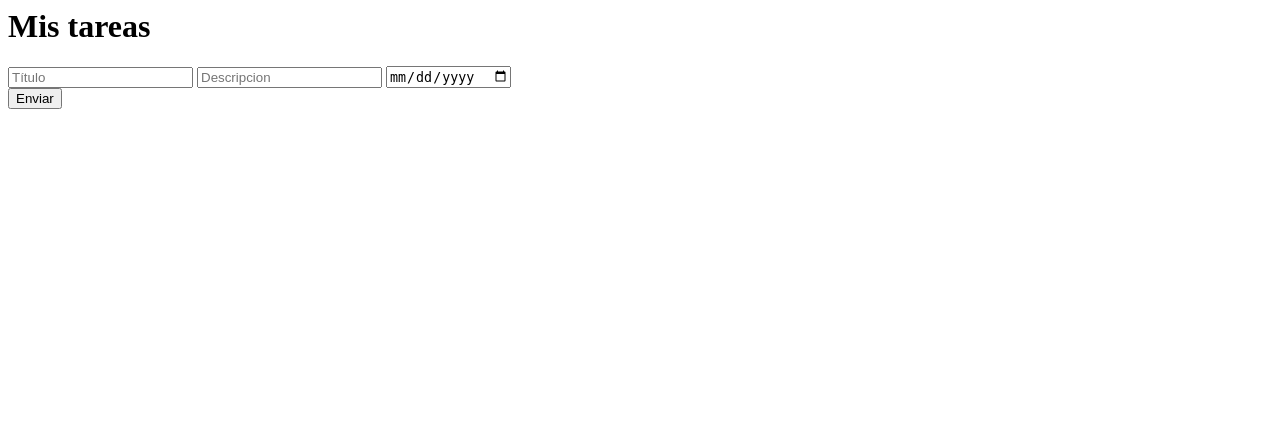
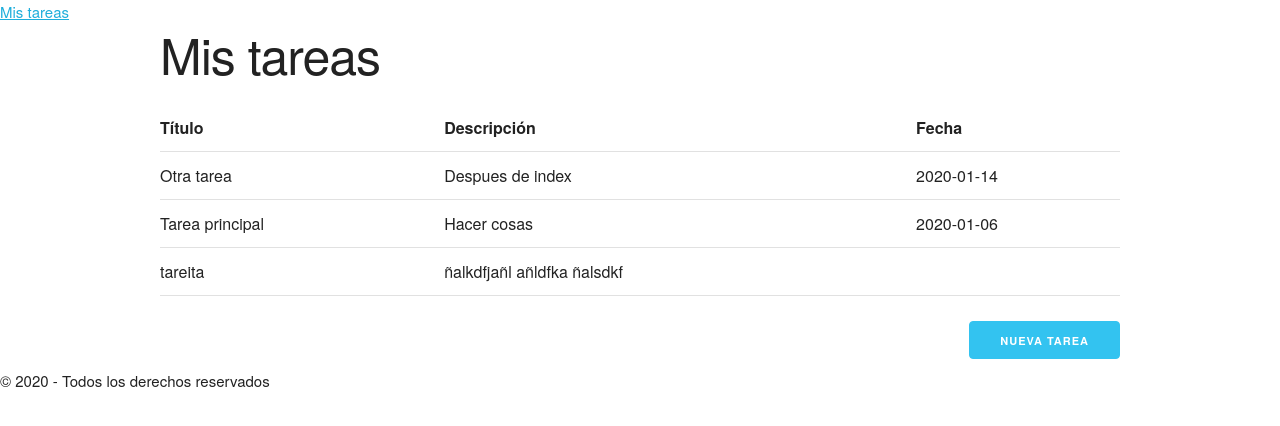
Before and after one commit to pigmonchu/BZ4_k5_flask_tasks, a Flask app: page / in a window 1280 px wide. Shown: the top 426 px of the page. Run offline with Flask 2, Linux system fonts and the light colour scheme.

Commit message:
Skeleton

```diff
--- /dev/null
+++ b/data/tareas.txt
@@ -0,0 +1,6 @@
+Otra tarea,Despues de index,2020-01-14
+Tarea principal,Hacer cosas,2020-01-06
+tareita,"ñalkdfjañl
+añldfka
+ñalsdkf
+",
--- a/tasks/routes.py
+++ b/tasks/routes.py
@@ -1,15 +1,33 @@
 from tasks import app
-from flask import render_template, request
+from flask import render_template, request, redirect, url_for
 
 import csv
 
+DATOS = './data/tareas.txt'
+cabecera = ['title', 'description', 'date']
 
-@app.route("/", methods=['GET', 'POST'])
+@app.route("/")
 def index():
+    fdatos = open(DATOS, 'r')
+    csvreader = csv.reader(fdatos, delimiter=",", quotechar='"')
+
+    registros = []
+    for linea in csvreader:
+        registros.append(linea)
+
+    fdatos.close()
+    print()
+    print(registros)
+    print()
+    return render_template("index.html", registros=registros)
+
+
+@app.route("/newtask", methods=['GET', 'POST'])
+def newTask():
     if request.method == 'GET':
         return render_template("task.html")
 
-    fdatos = open('./data/tareas.dat', 'w')
+    fdatos = open(DATOS, 'a')
     csvwriter = csv.writer(fdatos, delimiter=",", quotechar='"')
 
     title = request.values.get('title')
@@ -19,4 +37,4 @@ def index():
     csvwriter.writerow([title, desc, date])
 
     fdatos.close()
-    return render_template("task.html")
+    return redirect(url_for("index"))
--- /dev/null
+++ b/tasks/static/css/skeleton.css
@@ -0,0 +1,421 @@
+/*
+* Skeleton V2.0.4
+* Copyright 2014, Dave Gamache
+* www.getskeleton.com
+* Free to use under the MIT license.
+* http://www.opensource.org/licenses/mit-license.php
+* 12/29/2014
+*/
+
+
+/* Table of contents
+––––––––––––––––––––––––––––––––––––––––––––––––––
+- Grid
+- Base Styles
+- Typography
+- Links
+- Buttons
+- Forms
+- Lists
+- Code
+- Tables
+- Spacing
+- Utilities
+- Clearing
+- Media Queries
+*/
+
+
+/* Grid
+–––––––––––––––––––––––––––––––––––––––––––––––––– */
+.container {
+  position: relative;
+  width: 100%;
+  max-width: 960px;
+  margin: 0 auto;
+  padding: 0 20px;
+  box-sizing: border-box; }
+.column,
+.columns {
+  width: 100%;
+  float: left;
+  box-sizing: border-box; }
+
+/* For devices larger than 400px */
+@media (min-width: 400px) {
+  .container {
+    width: 85%;
+    padding: 0; }
+}
+
+/* For devices larger than 550px */
+@media (min-width: 550px) {
+  .container {
+    width: 80%; }
+  .column,
+  .columns {
+    margin-left: 4%; }
+  .column:first-child,
+  .columns:first-child {
+    margin-left: 0; }
+
+  .one.column,
+  .one.columns                    { width: 4.66666666667%; }
+  .two.columns                    { width: 13.3333333333%; }
+  .three.columns                  { width: 22%;            }
+  .four.columns                   { width: 30.6666666667%; }
+  .five.columns                   { width: 39.3333333333%; }
+  .six.columns                    { width: 48%;            }
+  .seven.columns                  { width: 56.6666666667%; }
+  .eight.columns                  { width: 65.3333333333%; }
+  .nine.columns                   { width: 74.0%;          }
+  .ten.columns                    { width: 82.6666666667%; }
+  .eleven.columns                 { width: 91.3333333333%; }
+  .twelve.columns                 { width: 100%; margin-left: 0; }
+
+  .one-third.column               { width: 30.6666666667%; }
+  .two-thirds.column              { width: 65.3333333333%; }
+
+  .one-half.column                { width: 48%; }
+
+  /* Offsets */
+  .offset-by-one.column,
+  .offset-by-one.columns          { margin-left: 8.66666666667%; }
+  .offset-by-two.column,
+  .offset-by-two.columns          { margin-left: 17.3333333333%; }
+  .offset-by-three.column,
+  .offset-by-three.columns        { margin-left: 26%;            }
+  .offset-by-four.column,
+  .offset-by-four.columns         { margin-left: 34.6666666667%; }
+  .offset-by-five.column,
+  .offset-by-five.columns         { margin-left: 43.3333333333%; }
+  .offset-by-six.column,
+  .offset-by-six.columns          { margin-left: 52%;            }
+  .offset-by-seven.column,
+  .offset-by-seven.columns        { margin-left: 60.6666666667%; }
+  .offset-by-eight.column,
+  .offset-by-eight.columns        { margin-left: 69.3333333333%; }
+  .offset-by-nine.column,
+  .offset-by-nine.columns         { margin-left: 78.0%;          }
+  .offset-by-ten.column,
+  .offset-by-ten.columns          { margin-left: 86.6666666667%; }
+  .offset-by-eleven.column,
+  .offset-by-eleven.columns       { margin-left: 95.3333333333%; }
+
+  .offset-by-one-third.column,
+  .offset-by-one-third.columns    { margin-left: 34.6666666667%; }
+  .offset-by-two-thirds.column,
+  .offset-by-two-thirds.columns   { margin-left: 69.3333333333%; }
+
+  .offset-by-one-half.column,
+  .offset-by-one-half.columns     { margin-left: 52%; }
+
+}
+
+
+/* Base Styles
+–––––––––––––––––––––––––––––––––––––––––––––––––– */
+/* NOTE
+html is set to 62.5% so that all the REM measurements throughout Skeleton
+are based on 10px sizing. So basically 1.5rem = 15px :) */
+html {
+  font-size: 62.5%; }
+body {
+  font-size: 1.5em; /* currently ems cause chrome bug misinterpreting rems on body element */
+  line-height: 1.6;
+  font-weight: 400;
+  font-family: "Raleway", "HelveticaNeue", "Helvetica Neue", Helvetica, Arial, sans-serif;
+  color: #222; }
+
+
+/* Typography
+–––––––––––––––––––––––––––––––––––––––––––––––––– */
+h1, h2, h3, h4, h5, h6 {
+  margin-top: 0;
+  margin-bottom: 2rem;
+  font-weight: 300; }
+h1 { font-size: 4.0rem; line-height: 1.2;  letter-spacing: -.1rem;}
+h2 { font-size: 3.6rem; line-height: 1.25; letter-spacing: -.1rem; }
+h3 { font-size: 3.0rem; line-height: 1.3;  letter-spacing: -.1rem; }
+h4 { font-size: 2.4rem; line-height: 1.35; letter-spacing: -.08rem; }
+h5 { font-size: 1.8rem; line-height: 1.5;  letter-spacing: -.05rem; }
+h6 { font-size: 1.5rem; line-height: 1.6;  letter-spacing: 0; }
+
+/* Larger than phablet */
+@media (min-width: 550px) {
+  h1 { font-size: 5.0rem; }
+  h2 { font-size: 4.2rem; }
+  h3 { font-size: 3.6rem; }
+  h4 { font-size: 3.0rem; }
+  h5 { font-size: 2.4rem; }
+  h6 { font-size: 1.5rem; }
+}
+
+p {
+  margin-top: 0; }
+
+
+/* Links
+–––––––––––––––––––––––––––––––––––––––––––––––––– */
+a {
+  color: #1EAEDB; }
+a:hover {
+  color: #0FA0CE; }
+
+
+/* Buttons
+–––––––––––––––––––––––––––––––––––––––––––––––––– */
+.button,
+button,
+input[type="submit"],
+input[type="reset"],
+input[type="button"] {
+  display: inline-block;
+  height: 38px;
+  padding: 0 30px;
+  color: #555;
+  text-align: center;
+  font-size: 11px;
+  font-weight: 600;
+  line-height: 38px;
+  letter-spacing: .1rem;
+  text-transform: uppercase;
+  text-decoration: none;
+  white-space: nowrap;
+  background-color: transparent;
+  border-radius: 4px;
+  border: 1px solid #bbb;
+  cursor: pointer;
+  box-sizing: border-box; }
+.button:hover,
+button:hover,
+input[type="submit"]:hover,
+input[type="reset"]:hover,
+input[type="button"]:hover,
+.button:focus,
+button:focus,
+input[type="submit"]:focus,
+input[type="reset"]:focus,
+input[type="button"]:focus {
+  color: #333;
+  border-color: #888;
+  outline: 0; }
+.button.button-primary,
+button.button-primary,
+input[type="submit"].button-primary,
+input[type="reset"].button-primary,
+input[type="button"].button-primary {
+  color: #FFF;
+  background-color: #33C3F0;
+  border-color: #33C3F0; }
+.button.button-primary:hover,
+button.button-primary:hover,
+input[type="submit"].button-primary:hover,
+input[type="reset"].button-primary:hover,
+input[type="button"].button-primary:hover,
+.button.button-primary:focus,
+button.button-primary:focus,
+input[type="submit"].button-primary:focus,
+input[type="reset"].button-primary:focus,
+input[type="button"].button-primary:focus {
+  color: #FFF;
+  background-color: #1EAEDB;
+  border-color: #1EAEDB; }
+
+
+/* Forms
+–––––––––––––––––––––––––––––––––––––––––––––––––– */
+input[type="email"],
+input[type="number"],
+input[type="search"],
+input[type="text"],
+input[type="tel"],
+input[type="url"],
+input[type="password"],
+input[type="date"],
+textarea,
+select {
+  height: 38px;
+  padding: 6px 10px; /* The 6px vertically centers text on FF, ignored by Webkit */
+  background-color: #fff;
+  border: 1px solid #D1D1D1;
+  border-radius: 4px;
+  box-shadow: none;
+  box-sizing: border-box; }
+/* Removes awkward default styles on some inputs for iOS */
+input[type="email"],
+input[type="number"],
+input[type="search"],
+input[type="text"],
+input[type="tel"],
+input[type="url"],
+input[type="password"],
+input[type="date"],
+textarea {
+  -webkit-appearance: none;
+     -moz-appearance: none;
+          appearance: none; }
+textarea {
+  min-height: 65px;
+  padding-top: 6px;
+  padding-bottom: 6px; }
+input[type="email"]:focus,
+input[type="number"]:focus,
+input[type="search"]:focus,
+input[type="text"]:focus,
+input[type="tel"]:focus,
+input[type="url"]:focus,
+input[type="password"]:focus,
+input[type="date"]:focus,
+textarea:focus,
+select:focus {
+  border: 1px solid #33C3F0;
+  outline: 0; }
+label,
+legend {
+  display: block;
+  margin-bottom: .5rem;
+  font-weight: 600; }
+fieldset {
+  padding: 0;
+  border-width: 0; }
+input[type="checkbox"],
+input[type="radio"] {
+  display: inline; }
+label > .label-body {
+  display: inline-block;
+  margin-left: .5rem;
+  font-weight: normal; }
+
+
+/* Lists
+–––––––––––––––––––––––––––––––––––––––––––––––––– */
+ul {
+  list-style: circle inside; }
+ol {
+  list-style: decimal inside; }
+ol, ul {
+  padding-left: 0;
+  margin-top: 0; }
+ul ul,
+ul ol,
+ol ol,
+ol ul {
+  margin: 1.5rem 0 1.5rem 3rem;
+  font-size: 90%; }
+li {
+  margin-bottom: 1rem; }
+
+
+/* Code
+–––––––––––––––––––––––––––––––––––––––––––––––––– */
+code {
+  padding: .2rem .5rem;
+  margin: 0 .2rem;
+  font-size: 90%;
+  white-space: nowrap;
+  background: #F1F1F1;
+  border: 1px solid #E1E1E1;
+  border-radius: 4px; }
+pre > code {
+  display: block;
+  padding: 1rem 1.5rem;
+  white-space: pre; }
+
+
+/* Tables
+–––––––––––––––––––––––––––––––––––––––––––––––––– */
+th,
+td {
+  padding: 12px 15px;
+  text-align: left;
+  border-bottom: 1px solid #E1E1E1; }
+th:first-child,
+td:first-child {
+  padding-left: 0; }
+th:last-child,
+td:last-child {
+  padding-right: 0; }
+
+
+/* Spacing
+–––––––––––––––––––––––––––––––––––––––––––––––––– */
+button,
+.button {
+  margin-bottom: 1rem; }
+input,
+textarea,
+select,
+fieldset {
+  margin-bottom: 1.5rem; }
+pre,
+blockquote,
+dl,
+figure,
+table,
+p,
+ul,
+ol,
+form {
+  margin-bottom: 2.5rem; }
+
+
+/* Utilities
+–––––––––––––––––––––––––––––––––––––––––––––––––– */
+.u-full-width {
+  width: 100%;
+  box-sizing: border-box; }
+.u-max-full-width {
+  max-width: 100%;
+  box-sizing: border-box; }
+.u-pull-right {
+  float: right; }
+.u-pull-left {
+  float: left; }
+
+
+/* Misc
+–––––––––––––––––––––––––––––––––––––––––––––––––– */
+hr {
+  margin-top: 3rem;
+  margin-bottom: 3.5rem;
+  border-width: 0;
+  border-top: 1px solid #E1E1E1; }
+
+
+/* Clearing
+–––––––––––––––––––––––––––––––––––––––––––––––––– */
+
+/* Self Clearing Goodness */
+.container:after,
+.row:after,
+.u-cf {
+  content: "";
+  display: table;
+  clear: both; }
+
+
+/* Media Queries
+–––––––––––––––––––––––––––––––––––––––––––––––––– */
+/*
+Note: The best way to structure the use of media queries is to create the queries
+near the relevant code. For example, if you wanted to change the styles for buttons
+on small devices, paste the mobile query code up in the buttons section and style it
+there.
+*/
+
+
+/* Larger than mobile */
+@media (min-width: 400px) {}
+
+/* Larger than phablet (also point when grid becomes active) */
+@media (min-width: 550px) {}
+
+/* Larger than tablet */
+@media (min-width: 750px) {}
+
+/* Larger than desktop */
+@media (min-width: 1000px) {}
+
+/* Larger than Desktop HD */
+@media (min-width: 1200px) {}
--- /dev/null
+++ b/tasks/templates/base.html
@@ -0,0 +1,21 @@
+<html lang="en">
+<head>
+    <meta charset="UTF-8">
+    <meta name="viewport" content="width=device-width, initial-scale=1.0">
+    <meta http-equiv="X-UA-Compatible" content="ie=edge">
+    <title>{% block title %}{% endblock %}</title>
+    <link rel="stylesheet" href="/static/css/normalize.css">
+    <link rel="stylesheet" href="/static/css/skeleton.css">
+
+</head>
+<body>
+    <header>
+        <a href="/" class="logo">Mis tareas</a>
+    </header>
+    <!--nav><a class="boton" href="/">Inicio</a> | <a class="boton" href="/newtask">Añadir tarea</a></nav-->
+    <section class="container">
+        {% block content %}{% endblock %}
+    </section>
+    <footer>&copy 2020 - Todos los derechos reservados</footer>
+</body>
+</html>
--- /dev/null
+++ b/tasks/templates/index.html
@@ -0,0 +1,22 @@
+{% extends "base.html" %}
+
+{% block title %} Mis tareas {% endblock %}
+
+{% block content %}
+    <h1>Mis tareas</h1>
+    <table class="u-full-width">
+        <tr>
+            <th>Título</th>
+            <th>Descripción</th>
+            <th>Fecha</th>
+        </tr>
+        {% for tarea in registros %}
+        <tr>
+            <td>{{tarea[0]}}</td>
+            <td>{{tarea[1]}}</td>
+            <td>{{tarea[2]}}</td>
+        </tr>
+        {% endfor %}
+    </table>
+    <a class="button button-primary u-pull-right" href="/newtask">Nueva tarea</a>
+{% endblock %}
--- a/tasks/templates/task.html
+++ b/tasks/templates/task.html
@@ -1,20 +1,22 @@
-<html lang="en">
-<head>
-    <meta charset="UTF-8">
-    <meta name="viewport" content="width=device-width, initial-scale=1.0">
-    <meta http-equiv="X-UA-Compatible" content="ie=edge">
-    <title>Gestor de tareas</title>
-</head>
-<body>
-    <h1>Mis tareas</h1>
-    <form action="/" method="post">
-        <input type="text" name="title" placeholder="Título">
-        <input type="text" name="desc" placeholder="Descripcion">
-        <input type="date" name="date"><br/>
-        <input type="submit" value="Enviar">
+{% extends "base.html" %}
+
+{% block title %} Nueva tarea {% endblock %}
+
+{% block content %}
+    <h1>Nueva tarea</h1>
+    <form action="/newtask" method="post">
+        <div class="row">
+            <div class="six columns">
+                <input class="u-full-width" type="text" name="title" placeholder="Título">
+            </div>
+            <div class="six columns">
+                <input class="u-full-width" type="date" name="date">
+            </div>
+        </div>
+        <div class="row">
+            <textarea class="u-full-width" type="text" name="desc" placeholder="Descripcion"></textarea>
+        </div>
+        <input type="submit" class="button-primary" value="Enviar">
     </form>
 
-
-
-</body>
-</html>
+{% endblock %}
```
Also changed, not shown: tasks/static/css/normalize.css (added), 1 other file.
